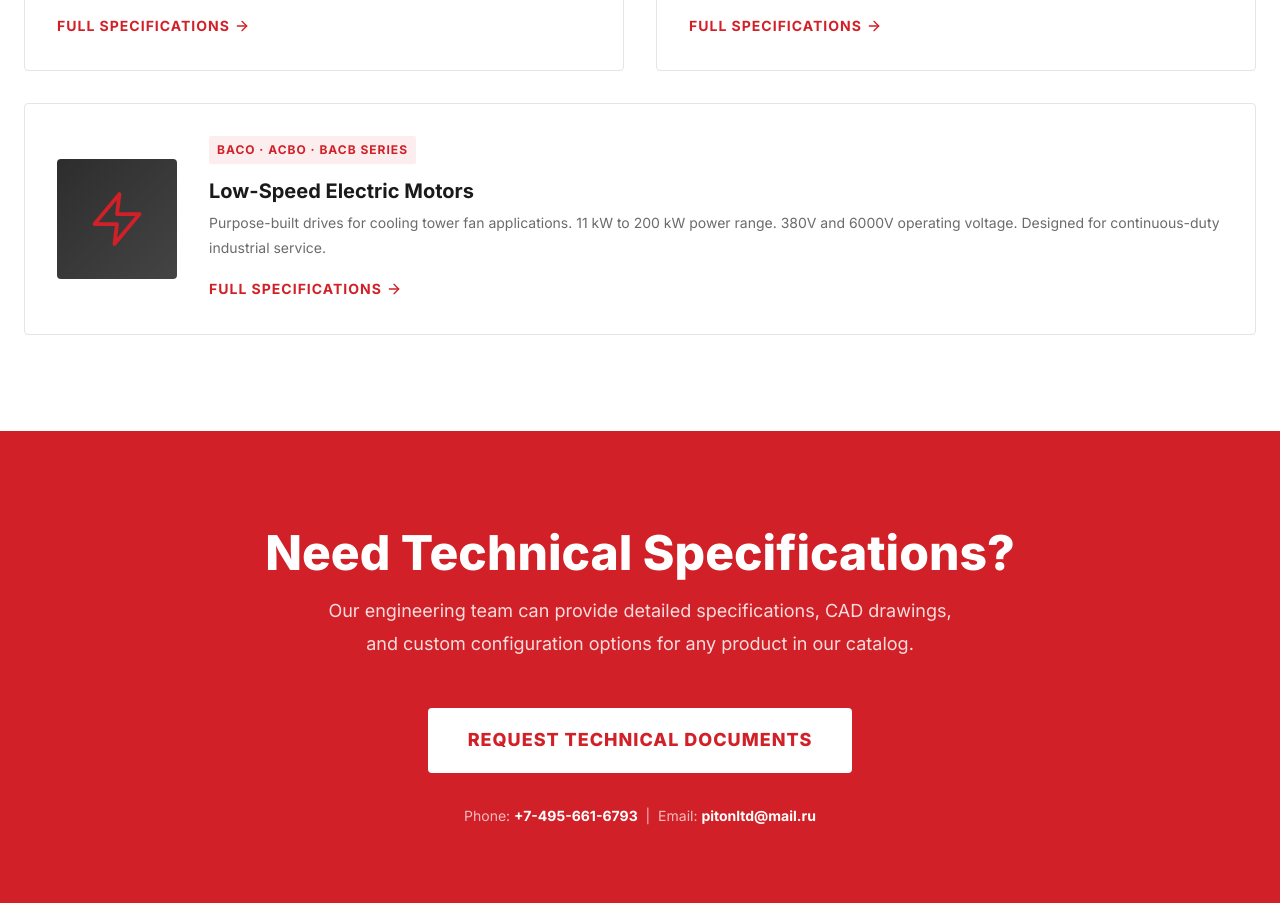
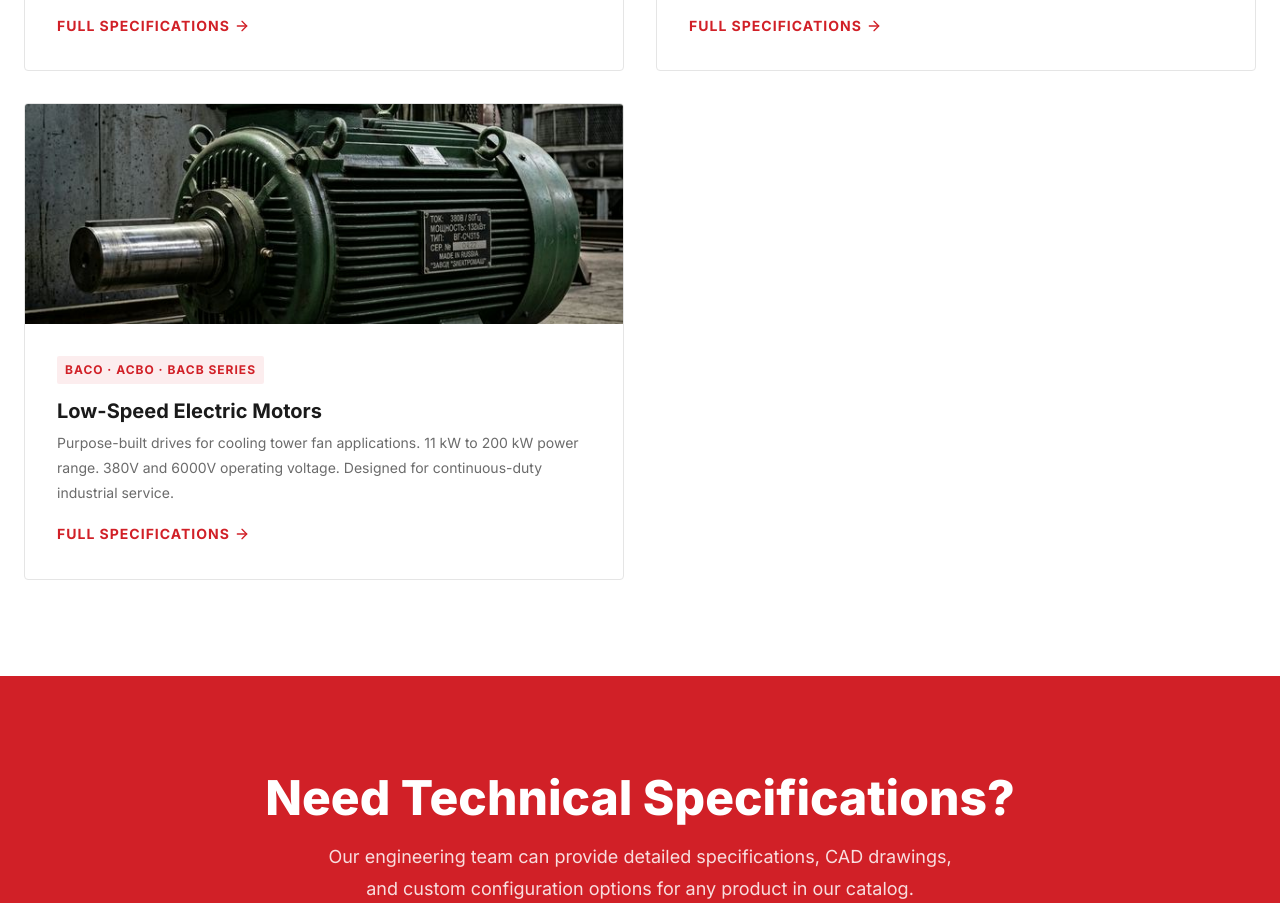
Before and after one commit to dariamorrison26-cell/Piton, a website built with Vite: page site/products.html in a window 1280 px wide. Shown: the part 1447-2350 px from the top of the page. Built offline with nearby package versions, Linux system fonts and the light colour scheme.

Commit message:
feat: add electric motor product photo, fix pillar image alignment

```diff
--- a/site/products.html
+++ b/site/products.html
@@ -152,13 +152,12 @@
           </div>
 
           <!-- Electric Motors -->
-          <div class="product-card" style="grid-column: 1 / -1;">
-            <div class="product-card__body" style="display: grid; grid-template-columns: auto 1fr; gap: 32px; align-items: center;">
-              <div style="width: 120px; height: 120px; background: linear-gradient(135deg, #2D2D2D 0%, #444 100%); border-radius: var(--radius-md); display: flex; align-items: center; justify-content: center;">
-                <svg width="60" height="60" viewBox="0 0 24 24" fill="none" stroke="#D12027" stroke-width="1.5" stroke-linecap="round" stroke-linejoin="round"><path d="M13 2 3 14h9l-1 8 10-12h-9l1-8z"/></svg>
+          <div class="product-card">
+            <div class="product-card__image">
+              <img src="/src/assets/images/product-electric-motor.png" alt="Low-speed electric motor for cooling tower fan applications" loading="lazy" />
             </div>
-              <div>
-                <span class="product-card__spec">ВАСО · АСВО · ВАСВ Series</span>
+            <div class="product-card__body">
+              <span class="product-card__spec">BACO · ACBO · BACB Series</span>
               <h3 class="product-card__title">Low-Speed Electric Motors</h3>
               <p class="product-card__desc">
                 Purpose-built drives for cooling tower fan applications. 11 kW to 200 kW power range.
@@ -168,7 +167,6 @@
                 Full Specifications
                 <svg width="16" height="16" viewBox="0 0 24 24" fill="none" stroke="currentColor" stroke-width="2" stroke-linecap="round" stroke-linejoin="round"><path d="M5 12h14"/><path d="m12 5 7 7-7 7"/></svg>
               </a>
-              </div>
             </div>
           </div>
 
```
Also changed, not shown: site/src/assets/images/product-electric-motor.png (added). Lines whose indentation alone changed are shown as unchanged.
